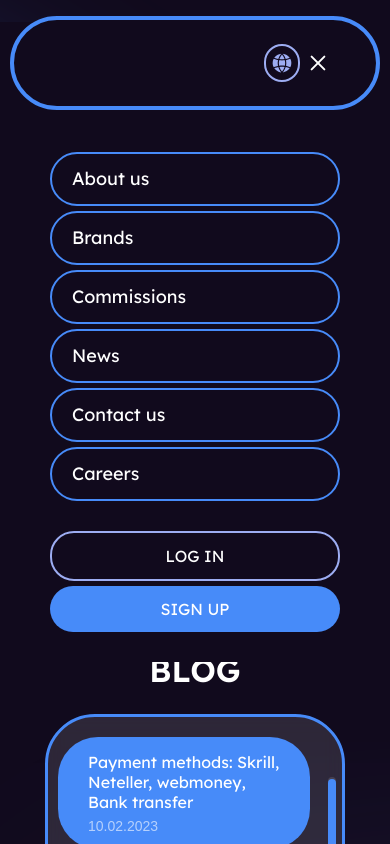
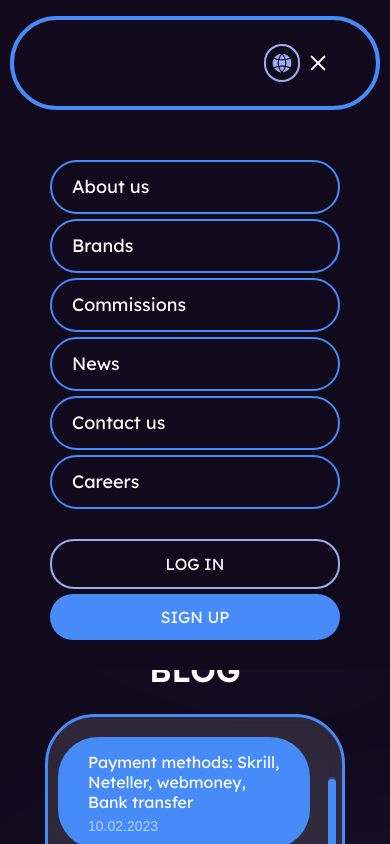
Before and after one commit to GenDev-1001/testTask, a plain HTML site: page index.html in a window 390 px wide. Both pictures are taken after a click on the button 318 px from the left and 63 px from the top of the page. Shown: the top 844 px of the page. Drawn offline with nearby package versions, Linux system fonts and the light colour scheme.

Commit message:
fix: fix menu for mobile

```diff
--- a/styles/style.css
+++ b/styles/style.css
@@ -138,7 +138,7 @@ main {
 .menu__list-link {
 	font-size: 16px;
 	line-height: 20px;
-	transition: color 0.3s ease-in;
+		transition: color 0.3s ease-in;
 }
 
 .menu__list-link:hover {
@@ -699,7 +699,7 @@ main {
 
 	body::after {
 		left: 0px;
-		top: -110px;
+		top: 20px;
 	}
 
 	body::before {
@@ -760,11 +760,12 @@ main {
 	}
 
 	.menu--active {
-		padding: 130px 50px 30px 50px;
-    width: 100%;
-    left: 0;
-    transform: translate(0px, -100px);
-    z-index: -1;
+		padding: 160px 50px 30px 50px;
+		width: 100%;
+		top: 0;
+		left: 0;
+		transform: translateX(0);
+		z-index: -1;
 	}
 
 	.lang__list {
```
